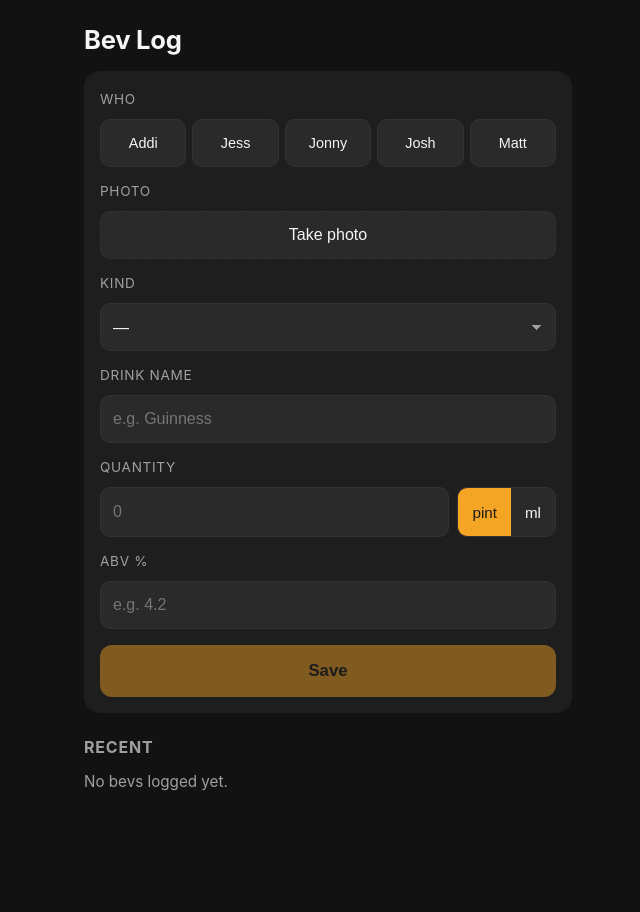
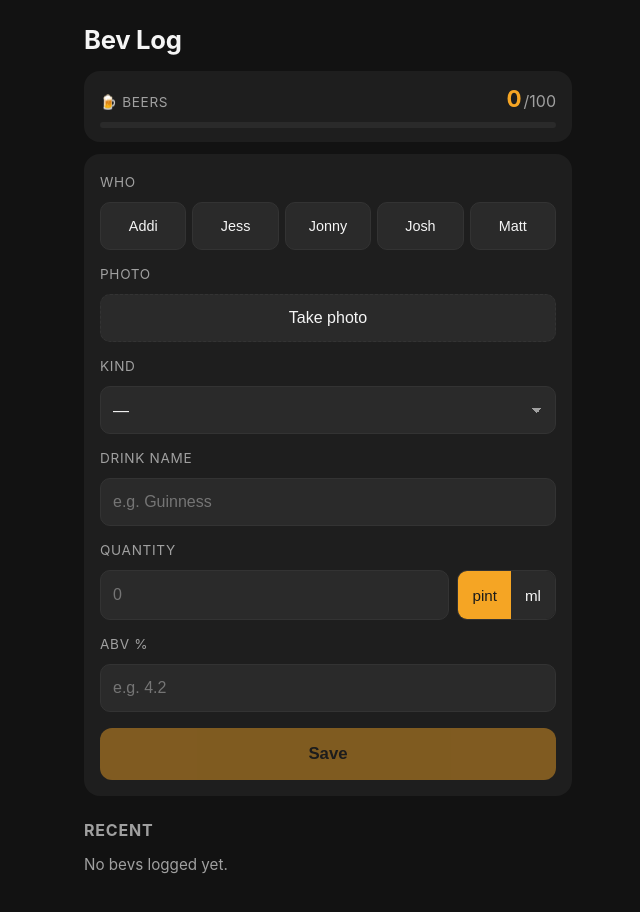
Before and after one commit to j-simian/drinktrackr, a React (Vite) app: page / in a window 1280 px wide. Shown: the top 912 px of the page, without its empty margins (312-952 px from the left). Before the commit the page ends 854 px from the top, so only its background shows below. Built offline with nearby package versions, Linux system fonts and the light colour scheme.

Commit message:
add beer counter showing progress toward 100 beers
Displays the count of beer-kind entries with a /100 goal and a progress
bar at the top of the page. Updates whenever entries are added, edited,
or removed.

https://claude.ai/code/session_01PCdtRRS9B1rRRYGYGdMu7d

```diff
--- a/src/App.css
+++ b/src/App.css
@@ -53,6 +53,58 @@ header h1 {
   display: flex;
   flex-direction: column;
   gap: 12px;
+}
+
+.beer-counter {
+  background: var(--surface);
+  border-radius: 16px;
+  padding: 14px 16px;
+  margin-bottom: 12px;
+  display: flex;
+  flex-direction: column;
+  gap: 10px;
+}
+
+.beer-counter-row {
+  display: flex;
+  justify-content: space-between;
+  align-items: baseline;
+}
+
+.beer-counter-label {
+  font-size: 0.85rem;
+  color: var(--muted);
+  text-transform: uppercase;
+  letter-spacing: 0.05em;
+}
+
+.beer-counter-value {
+  font-size: 1.1rem;
+}
+
+.beer-counter-value strong {
+  font-size: 1.4rem;
+  color: var(--accent);
+}
+
+.beer-counter-goal {
+  color: var(--muted);
+  font-size: 1rem;
+  margin-left: 2px;
+}
+
+.beer-counter-bar {
+  height: 6px;
+  background: var(--surface-2);
+  border-radius: 3px;
+  overflow: hidden;
+}
+
+.beer-counter-fill {
+  height: 100%;
+  background: var(--accent);
+  border-radius: 3px;
+  transition: width 0.25s ease;
 }
 
 .field-label {
--- a/src/App.tsx
+++ b/src/App.tsx
@@ -6,6 +6,7 @@ import {
 } from "./DrinkForm";
 import { randomId, saveEntry } from "./db";
 import { EntryList } from "./EntryList";
+import { BeerCounter } from "./BeerCounter";
 
 export function App() {
   const [refreshCount, setRefreshCount] = useState(0);
@@ -27,6 +28,8 @@ export function App() {
         <h1>Bev Log</h1>
       </header>
 
+      <BeerCounter refreshKey={refreshCount} />
+
       <section className="card">
         <DrinkForm
           submitLabel="Save"
--- /dev/null
+++ b/src/BeerCounter.tsx
@@ -0,0 +1,44 @@
+import { useEffect, useState } from "react";
+import { getEntries } from "./db";
+
+interface Props {
+  refreshKey: number;
+}
+
+const GOAL = 100;
+
+export function BeerCounter({ refreshKey }: Props) {
+  const [count, setCount] = useState(0);
+
+  useEffect(() => {
+    let cancelled = false;
+    getEntries().then((list) => {
+      if (cancelled) return;
+      setCount(list.filter((e) => e.kind === "beer").length);
+    });
+    return () => {
+      cancelled = true;
+    };
+  }, [refreshKey]);
+
+  const pct = Math.min(100, (count / GOAL) * 100);
+
+  return (
+    <div
+      className="beer-counter"
+      role="status"
+      aria-label={`${count} of ${GOAL} beers`}
+    >
+      <div className="beer-counter-row">
+        <span className="beer-counter-label">🍺 Beers</span>
+        <span className="beer-counter-value">
+          <strong>{count}</strong>
+          <span className="beer-counter-goal">/{GOAL}</span>
+        </span>
+      </div>
+      <div className="beer-counter-bar" aria-hidden="true">
+        <div className="beer-counter-fill" style={{ width: `${pct}%` }} />
+      </div>
+    </div>
+  );
+}
```
